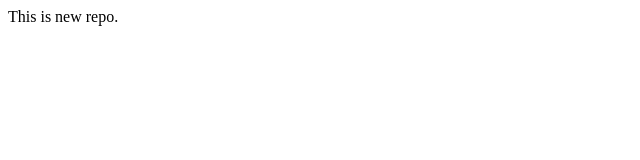
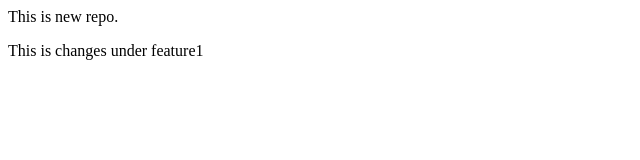
Before and after one commit to konpratwardp5/localrepo, a plain HTML site: page index.html in a window 1280 px wide. Shown: the whole page, without its empty margins (0-640 px from the left). Drawn offline with Linux system fonts and the light colour scheme.

Commit message:
This is added new feature

```diff
--- a/index.html
+++ b/index.html
@@ -1 +1,2 @@
 <p>This is new repo.</p>
+<p>This is changes under feature1</p>
```
